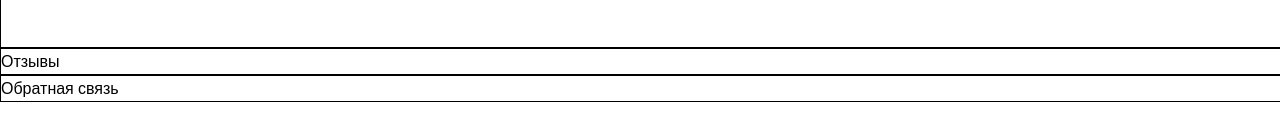
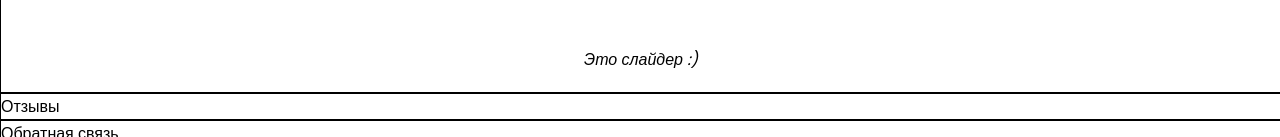
Before and after one commit to zmaierz/pizzaSite, a plain HTML site: page index.html in a window 1280 px wide. Shown: the part 2002-2139 px from the top of the page. Before the commit the page ends 2104 px from the top, so only its background shows below. Drawn offline with Linux system fonts and the light colour scheme; files whose address does not match are found by name.

Commit message:
Добавление комментария вниз четвертого блока

```diff
--- a/css/style.css
+++ b/css/style.css
@@ -165,8 +165,7 @@ header img {
     object-fit: cover;
 }
 
-  .prev-button,
-  .next-button {
+.prev-button, .next-button {
     position: absolute;
     top: 50%;
     transform: translateY(-50%);
@@ -189,3 +188,7 @@ header img {
 .advantages__container-mobile {
     display: none;
 }
+.advantages__addiction {
+    text-align: center;
+    margin-bottom: 20px;
+}
--- a/index.html
+++ b/index.html
@@ -152,6 +152,11 @@
                         <button class="next-button-mobile" aria-label="Посмотреть следующий слайд">&gt</button>
                     </div>
                 </div>
+                <div class="advantages__addiction">
+                    <i>
+                        Это слайдер :)
+                    </i>
+                </div>
             </section>
             <section class="reviews">
                 Отзывы
```
Lines whose indentation alone changed are shown as unchanged.
